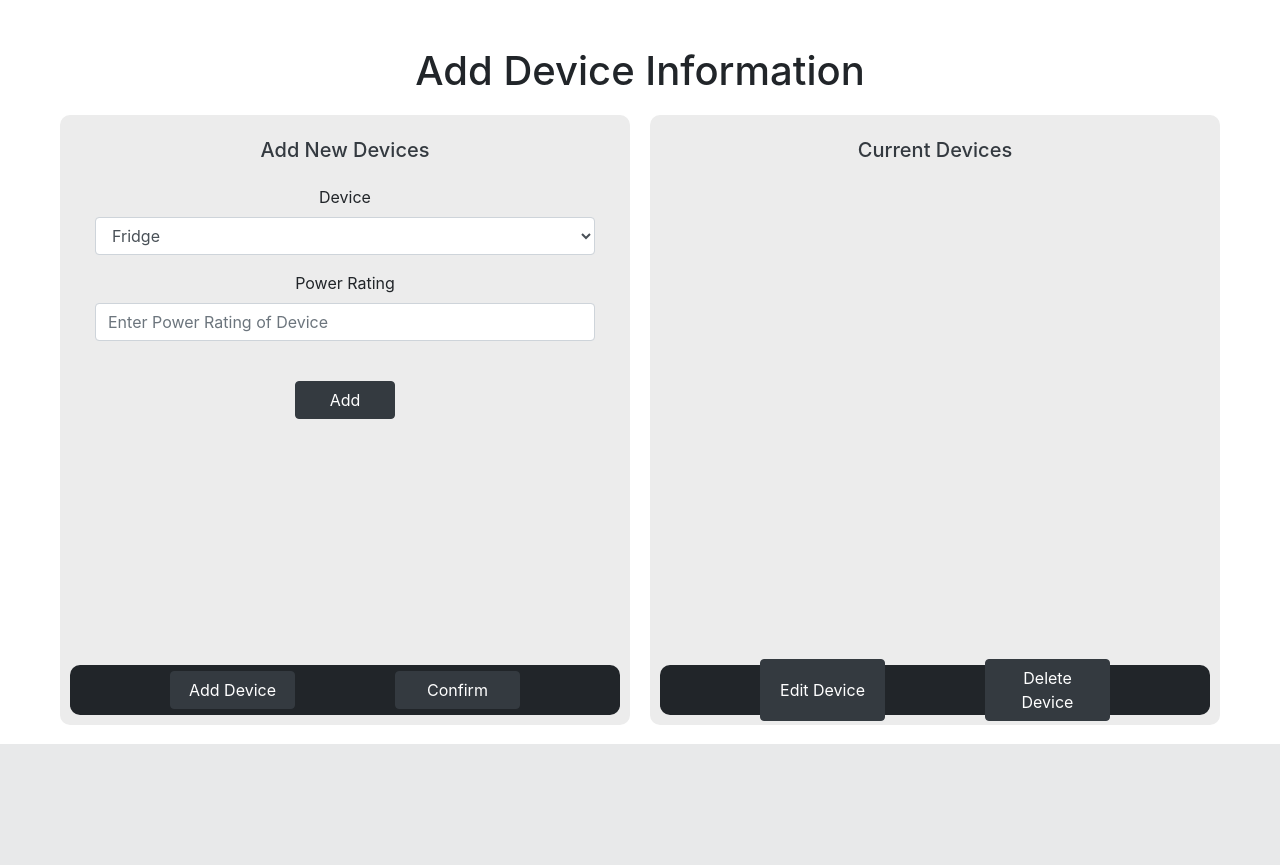
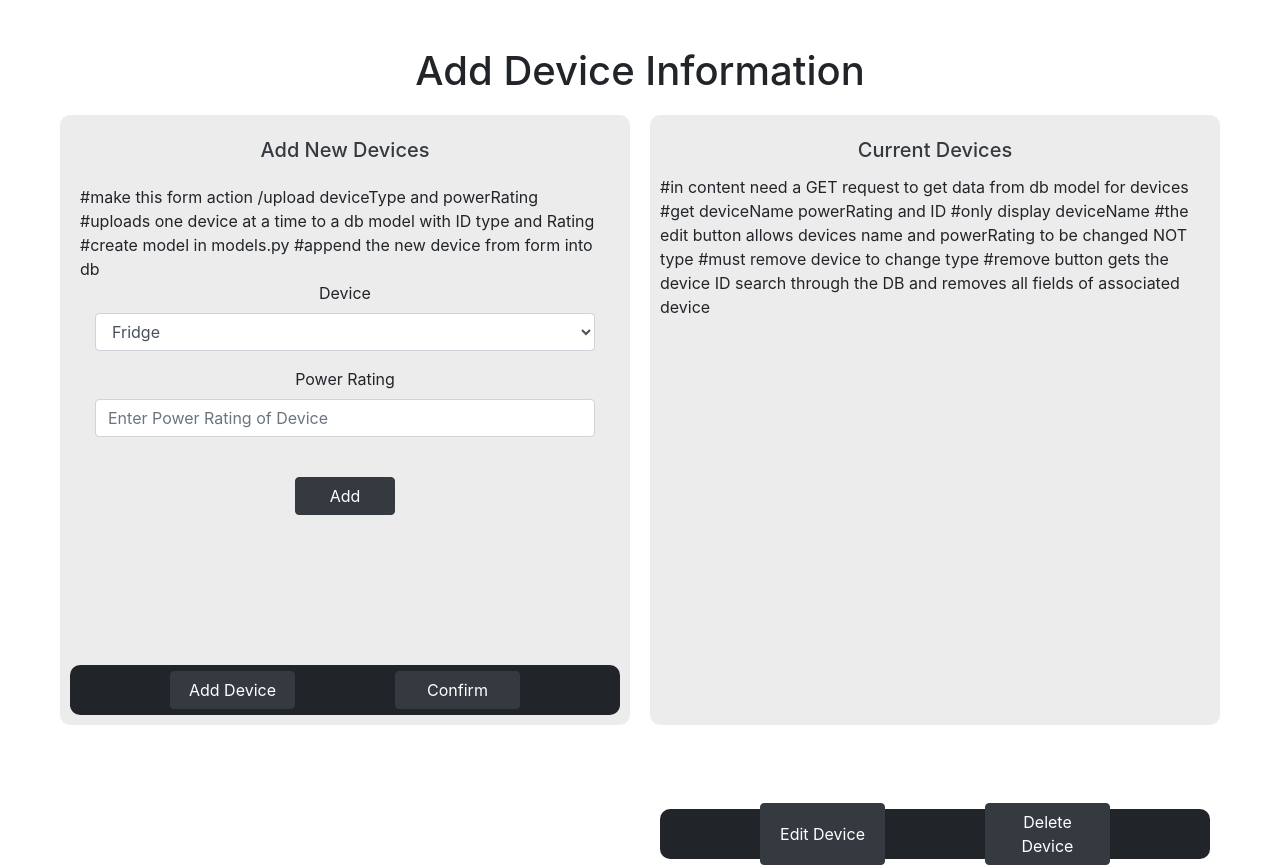
Before and after one commit to Bowriing/Honours, a Flask app: page /getUserData in a window 1280 px wide. Shown: the part 56-921 px from the top of the page. Before the commit the page ends 800 px from the top, so only its background shows below. Run offline with Flask 3, Linux system fonts and the light colour scheme; a user stored in the database is signed in; some libraries are stand-ins or nearby versions.

Commit message:
tagging some info for methods on adding/updating/editing/removing devices on the getDeviceInfo page

```diff
--- a/website/templates/getUserData.html
+++ b/website/templates/getUserData.html
@@ -11,6 +11,11 @@
     <div class="tile" style="flex: 1;">
         <h2 class="tile-title text-dark">Add New Devices</h2>
         <div class="tile-content" style="flex-direction: column;">
+
+            #make this form action /upload deviceType and powerRating
+            #uploads one device at a time to a db model with ID type and Rating
+            #create model in models.py
+            #append the new device from form into db
             <form method="POST" style="width: 500px;" align="center">
                 <div class="form-group">
                     <label for="deviceType">Device</label>
@@ -46,6 +51,12 @@
 
     <div class="tile" style="flex: 1;">
         <h2 class="tile-title text-dark">Current Devices</h2>
+        #in content need a GET request to get data from db model for devices
+        #get deviceName powerRating and ID
+        #only display deviceName
+        #the edit button allows devices name and powerRating to be changed NOT type
+        #must remove device to change type
+        #remove button gets the device ID search through the DB and removes all fields of associated device
         <div class="tile-content" style="flex-direction: column;"></div>
         <div class="tile-bottom">
             <div class="tile-bottom-container" style="display: flex; justify-content: space-evenly; width: 100%;">
```
